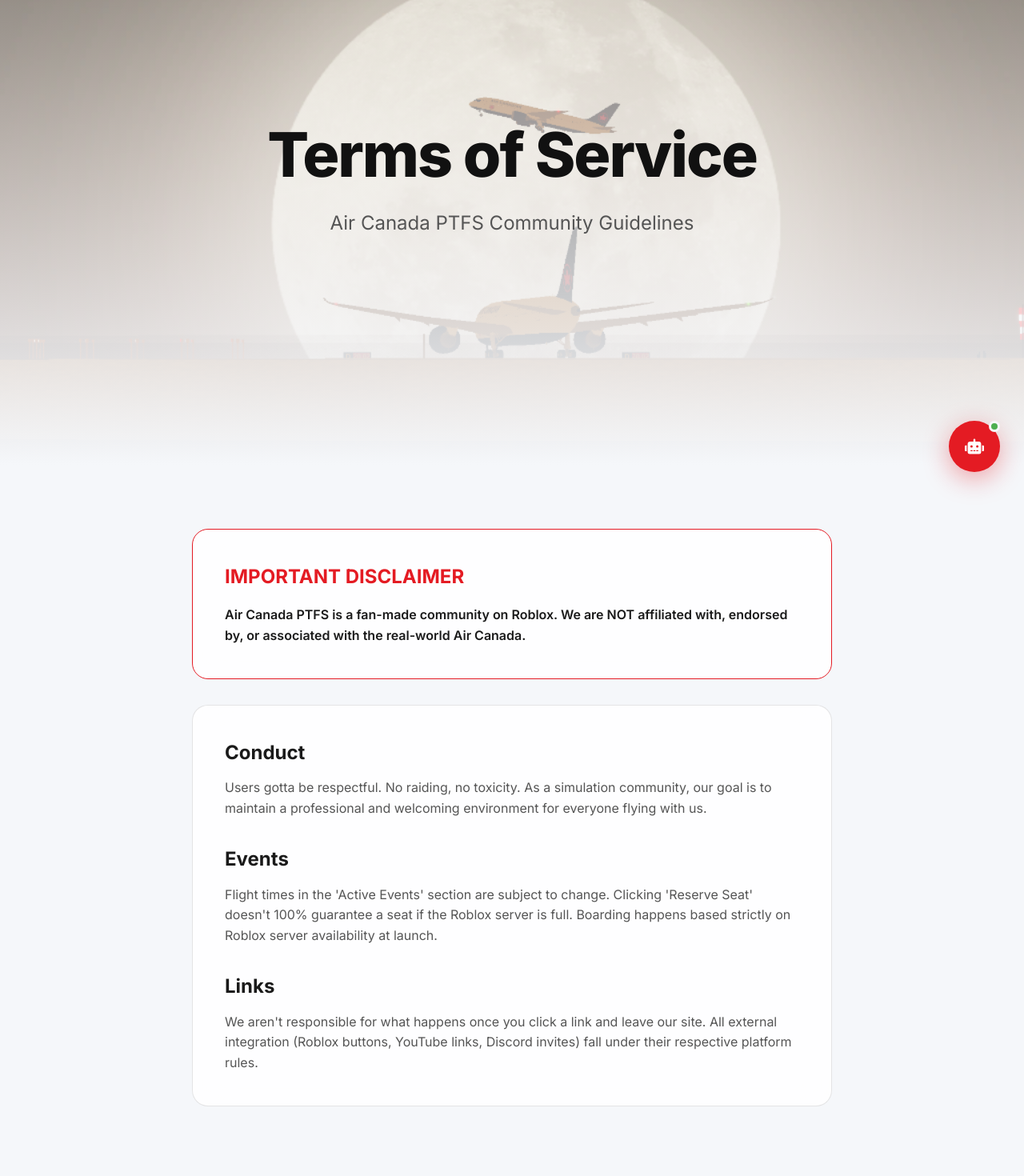
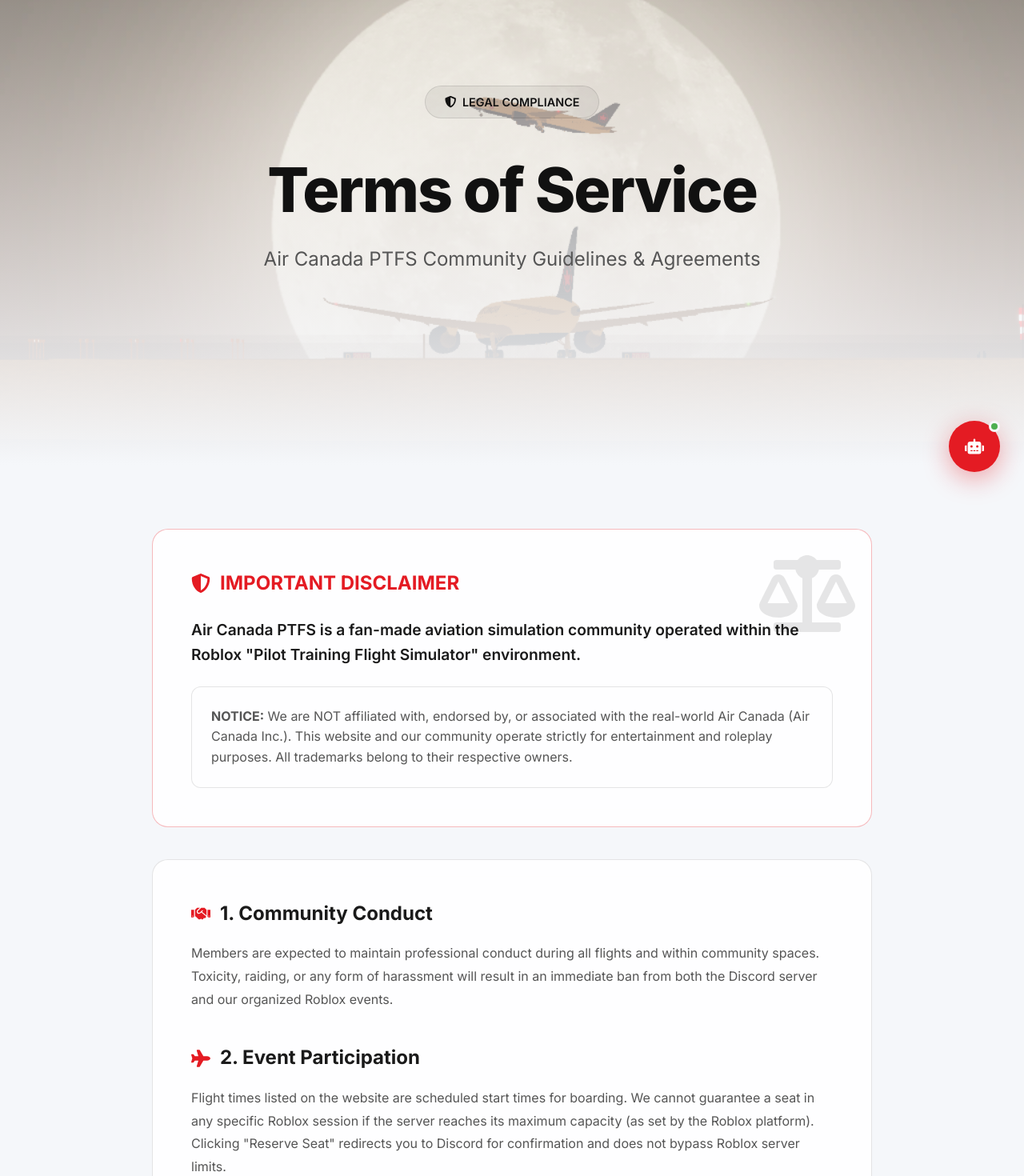
Before and after one commit to samthecanadianpilot/Aircanada.com, a Next.js app: page /tos in a window 1280 px wide. Shown: the part 180-1650 px from the top of the page at 80% size. Built offline with nearby package versions, Linux system fonts and the light colour scheme.

Commit message:
Agent update: src/app/tos/page.tsx

```diff
--- a/src/app/tos/page.tsx
+++ b/src/app/tos/page.tsx
@@ -1,43 +1,72 @@
+'use client';
+
 import React from 'react';
+import { FaShieldAlt, FaBalanceScale, FaHandshake, FaExternalLinkAlt, FaPlane } from 'react-icons/fa';
 
 export default function TermsOfService() {
   return (
     <>
-      <div className="hero cinematic-hero" style={{ minHeight: '40vh', display: 'flex', alignItems: 'center' }}>
+      <div className="hero cinematic-hero" style={{ minHeight: '50vh', display: 'flex', alignItems: 'center' }}>
         <div className="hero-overlay blur-overlay"></div>
         <div className="container hero-content text-center fade-in-up">
+          <div className="hero-stats-badge">
+             <FaShieldAlt /> LEGAL COMPLIANCE
+          </div>
           <h1 className="hero-title">Terms of Service</h1>
-          <p className="hero-subtitle">Air Canada PTFS Community Guidelines</p>
+          <p className="hero-subtitle">Air Canada PTFS Community Guidelines & Agreements</p>
         </div>
       </div>
 
       <div className="container section">
-        <div className="glass-panel" style={{ padding: '40px', maxWidth: '800px', margin: '0 auto', border: '1px solid var(--ac-red)' }}>
-          <h2 style={{ color: 'var(--ac-red)', marginBottom: '16px' }}>IMPORTANT DISCLAIMER</h2>
-          <p style={{ fontWeight: 600 }}>Air Canada PTFS is a fan-made community on Roblox. We are NOT affiliated with, endorsed by, or associated with the real-world Air Canada.</p>
+        <div className="glass-panel" style={{ padding: '48px', maxWidth: '900px', margin: '0 auto', border: '1px solid rgba(228, 27, 35, 0.3)', position: 'relative', overflow: 'hidden' }}>
+          <div style={{ position: 'absolute', top: 0, right: 0, padding: '20px', opacity: 0.1 }}>
+             <FaBalanceScale size={120} />
+          </div>
+
+          <h2 style={{ color: 'var(--ac-red)', marginBottom: '24px', display: 'flex', alignItems: 'center', gap: '12px' }}>
+            <FaShieldAlt /> IMPORTANT DISCLAIMER
+          </h2>
+          <p style={{ fontSize: '1.2rem', fontWeight: 600, color: 'var(--text)', lineHeight: '1.6', marginBottom: '24px' }}>
+            Air Canada PTFS is a fan-made aviation simulation community operated within the Roblox "Pilot Training Flight Simulator" environment.
+          </p>
+          <div style={{ padding: '24px', background: 'rgba(255,255,255,0.03)', borderRadius: '12px', border: '1px solid var(--border)' }}>
+             <p style={{ color: 'var(--text-secondary)', margin: 0 }}>
+               <strong>NOTICE:</strong> We are NOT affiliated with, endorsed by, or associated with the real-world Air Canada (Air Canada Inc.). This website and our community operate strictly for entertainment and roleplay purposes. All trademarks belong to their respective owners.
+             </p>
+          </div>
         </div>
 
-        <div className="glass-panel" style={{ padding: '40px', maxWidth: '800px', margin: '32px auto 0' }}>
-          <div style={{ marginBottom: '32px' }}>
-            <h3 style={{ fontSize: '1.5rem', marginBottom: '12px', color: 'var(--text-primary)' }}>Conduct</h3>
-            <p style={{ color: 'var(--text-secondary)', lineHeight: '1.6' }}>
-              Users gotta be respectful. No raiding, no toxicity. As a simulation community, our goal is to maintain a professional and welcoming environment for everyone flying with us.
+        <div className="glass-panel" style={{ padding: '48px', maxWidth: '900px', margin: '40px auto 0' }}>
+          <div className="tos-section" style={{ marginBottom: '40px' }}>
+            <h3 style={{ fontSize: '1.5rem', fontWeight: 700, marginBottom: '16px', color: 'var(--text)', display: 'flex', alignItems: 'center', gap: '12px' }}>
+              <FaHandshake color="var(--ac-red)" /> 1. Community Conduct
+            </h3>
+            <p style={{ color: 'var(--text-secondary)', lineHeight: '1.8' }}>
+              Members are expected to maintain professional conduct during all flights and within community spaces. Toxicity, raiding, or any form of harassment will result in an immediate ban from both the Discord server and our organized Roblox events.
             </p>
           </div>
 
-          <div style={{ marginBottom: '32px' }}>
-            <h3 style={{ fontSize: '1.5rem', marginBottom: '12px', color: 'var(--text-primary)' }}>Events</h3>
-            <p style={{ color: 'var(--text-secondary)', lineHeight: '1.6' }}>
-              Flight times in the 'Active Events' section are subject to change. Clicking 'Reserve Seat' doesn't 100% guarantee a seat if the Roblox server is full. Boarding happens based strictly on Roblox server availability at launch.
+          <div className="tos-section" style={{ marginBottom: '40px' }}>
+            <h3 style={{ fontSize: '1.5rem', fontWeight: 700, marginBottom: '16px', color: 'var(--text)', display: 'flex', alignItems: 'center', gap: '12px' }}>
+              <FaPlane color="var(--ac-red)" /> 2. Event Participation
+            </h3>
+            <p style={{ color: 'var(--text-secondary)', lineHeight: '1.8' }}>
+              Flight times listed on the website are scheduled start times for boarding. We cannot guarantee a seat in any specific Roblox session if the server reaches its maximum capacity (as set by the Roblox platform). Clicking "Reserve Seat" redirects you to Discord for confirmation and does not bypass Roblox server limits.
             </p>
           </div>
 
-          <div>
-            <h3 style={{ fontSize: '1.5rem', marginBottom: '12px', color: 'var(--text-primary)' }}>Links</h3>
-            <p style={{ color: 'var(--text-secondary)', lineHeight: '1.6' }}>
-              We aren't responsible for what happens once you click a link and leave our site. All external integration (Roblox buttons, YouTube links, Discord invites) fall under their respective platform rules.
+          <div className="tos-section">
+            <h3 style={{ fontSize: '1.5rem', fontWeight: 700, marginBottom: '16px', color: 'var(--text)', display: 'flex', alignItems: 'center', gap: '12px' }}>
+              <FaExternalLinkAlt color="var(--ac-red)" /> 3. External Integrations
+            </h3>
+            <p style={{ color: 'var(--text-secondary)', lineHeight: '1.8' }}>
+              This site integrates with Discord and Roblox APIs to provide real-time data. We do not control and are not responsible for the content, privacy policies, or practices of these third-party platforms. By using these features, you agree to abide by their respective Terms of Service.
             </p>
           </div>
+        </div>
+
+        <div className="text-center" style={{ marginTop: '48px', color: 'var(--text-tertiary)', fontSize: '0.9rem' }}>
+           Last Updated: April 2026
         </div>
       </div>
     </>
```
